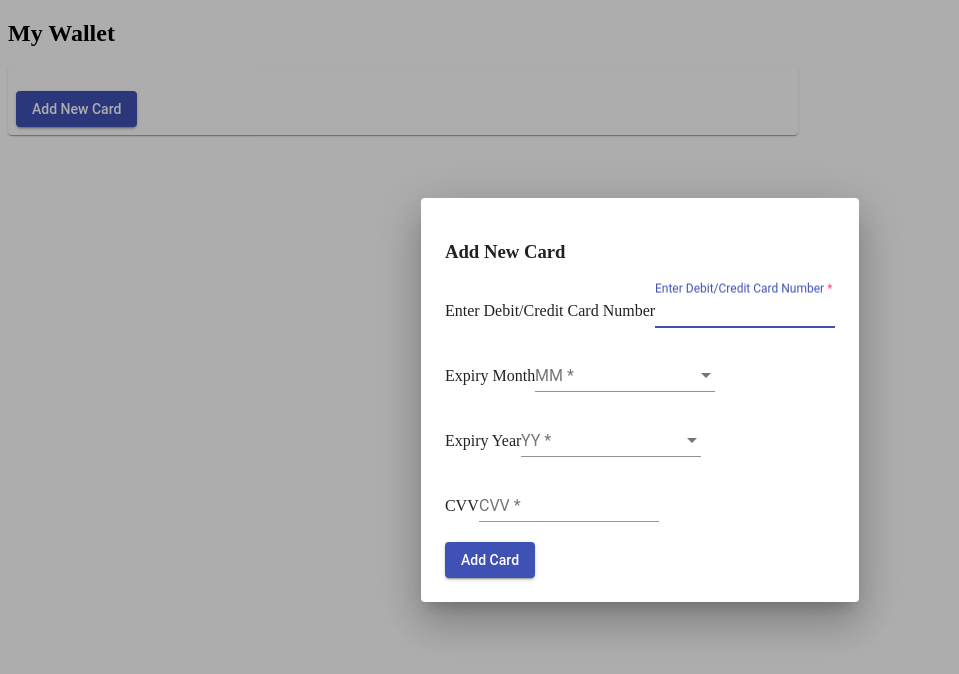
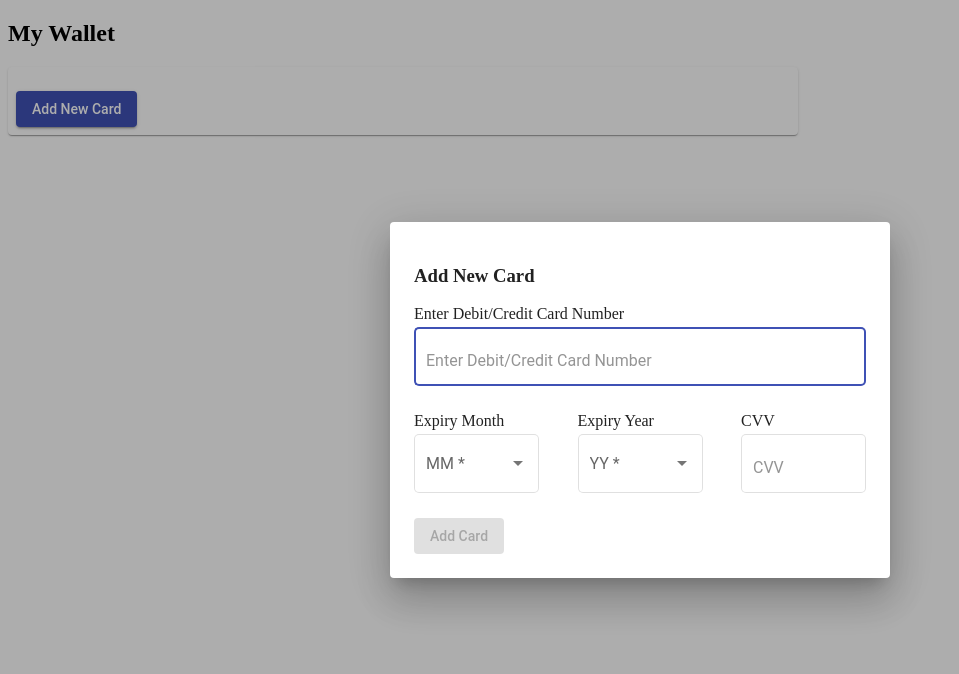
Before and after one commit to kran97/MobikwikAssignment, an Angular app: page / in a window 1280 px wide. Both pictures are taken after a click on the button "Add New Card". Shown: the top 674 px of the page, without its empty margins (0-959 px from the left). Built offline with nearby package versions, Linux system fonts and the light colour scheme.

Commit message:
Add card form appearance enhancement

```diff
--- a/src/app/components/add-card/add-card.component.html
+++ b/src/app/components/add-card/add-card.component.html
@@ -1,38 +1,38 @@
 <div>
     <h3>Add New Card</h3>
     <form [formGroup]="cardInformation">
-        <div>
+        <div class="form-input-row-1">
             <label>Enter Debit/Credit Card Number</label>
-            <mat-form-field>
+            <mat-form-field appearance="outline">
                 <input matInput formControlName="cardNumber" placeholder="Enter Debit/Credit Card Number">
             </mat-form-field>
         </div>
-        <div>
-            <div>
+        <div class="drop-down-group">
+            <div class="form-input-row-2">
                 <label>Expiry Month</label>
-                <mat-form-field>
+                <mat-form-field appearance="outline">
                     <mat-label>MM</mat-label>
                     <mat-select formControlName="expiryMonth">
                         <mat-option *ngFor="let month of months" value="{{month}}">{{month}}</mat-option>
                     </mat-select>
                 </mat-form-field>
             </div>
-            <div>
+            <div class="form-input-row-2">
                 <label>Expiry Year</label>
-                <mat-form-field>
+                <mat-form-field appearance="outline">
                     <mat-label>YY</mat-label>
                     <mat-select formControlName="expiryYear">
                         <mat-option *ngFor="let year of years" value="{{year}}">{{year}}</mat-option>
                     </mat-select>
                 </mat-form-field>
             </div>
-            <div>
+            <div class="form-input-row-2">
                 <label>CVV</label>
-                <mat-form-field>
+                <mat-form-field appearance="outline">
                     <input matInput type="password" formControlName="cvv" placeholder="CVV">
                 </mat-form-field>
             </div>
         </div>
     </form>
-    <button mat-raised-button color="primary" (click)="submitCard(cardInformation.value)">Add Card</button>
+    <button mat-raised-button color="primary" [disabled]="!cardInformation.valid" (click)="submitCard(cardInformation.value)">Add Card</button>
 </div>
--- a/src/app/components/add-card/add-card.component.scss
+++ b/src/app/components/add-card/add-card.component.scss
@@ -0,0 +1,20 @@
+.form-input-row-1 {
+    display: flex;
+    flex-direction: column;
+}
+
+.form-input-row-2 {
+    display: flex;
+    flex-direction: column;
+    width: 125px;
+}
+
+.drop-down-group {
+    display: flex;
+    justify-content: space-between;
+}
+
+// .input-field {
+//     border: 1px solid grey;
+//     border-radius: 10px;
+// }
--- a/src/app/components/dashboard/dashboard.component.ts
+++ b/src/app/components/dashboard/dashboard.component.ts
@@ -22,7 +22,7 @@ export class DashboardComponent implements OnInit {
 
   addCardDialog(): void {
     const dialogRef = this.dialog.open(AddCardComponent, {
-      width: 'auto',
+      width: '500px',
       height: 'auto'
     });
     dialogRef.afterClosed().subscribe(() => {
```
